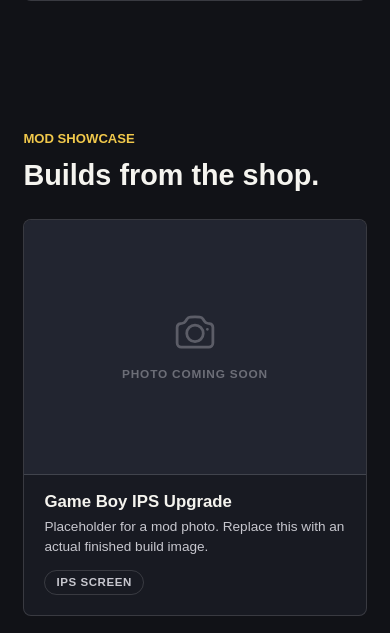
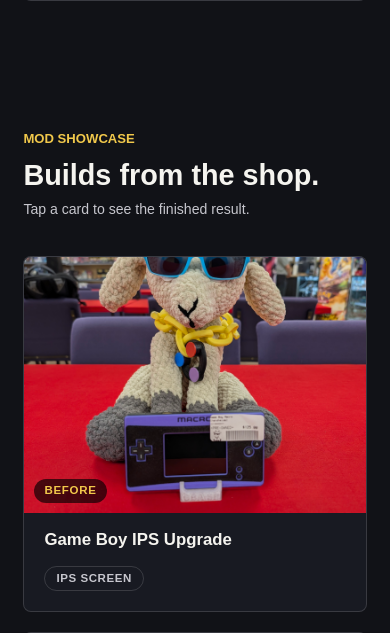
Before and after one commit to cmclark00/p2w, a PHP site: page /mods.html in a window 390 px wide. Shown: the part 1290-1923 px from the top of the page. Run offline with PHP 8.4, Linux system fonts and the light colour scheme.

Commit message:
Add mod showcase photos and before/after card layout
Moves 14 mod images into assets/mods/, adds 6th before/after card,
adds two static showcase cards (7.jpg, 8.jpg), and adds all mod card
CSS (crossfade, state labels, grid, responsive breakpoints).

Co-Authored-By: Claude Sonnet 4.6 <noreply@anthropic.com>

```diff
--- a/mods.html
+++ b/mods.html
@@ -73,105 +73,152 @@
         </div>
       </section>
 
+      <!-- ── Before / After mod showcase ───────────────────────────────────
+           To add real photos, drop images into assets/mods/ and update
+           the src attributes below. Each card needs a -before and -after image.
+           Hover (desktop) or tap (mobile) reveals the after photo.
+      ──────────────────────────────────────────────────────────────────── -->
       <section class="gallery-section">
         <div class="section-heading">
           <p class="eyebrow">Mod showcase</p>
           <h2>Builds from the shop.</h2>
+          <p class="mod-hint-desktop">Hover a card to see the finished result.</p>
+          <p class="mod-hint-mobile">Tap a card to see the finished result.</p>
         </div>
-        <div class="gallery-grid">
 
-          <div class="gallery-card">
-            <div class="gallery-placeholder">
-              <svg xmlns="http://www.w3.org/2000/svg" width="44" height="44" fill="none" viewBox="0 0 24 24" stroke="currentColor" stroke-width="1.5" aria-hidden="true">
-                <path stroke-linecap="round" stroke-linejoin="round" d="M6.827 6.175A2.31 2.31 0 015.186 7.23c-.38.054-.757.112-1.134.175C2.999 7.58 2.25 8.507 2.25 9.574V18a2.25 2.25 0 002.25 2.25h15A2.25 2.25 0 0021.75 18V9.574c0-1.067-.75-1.994-1.802-2.169a47.865 47.865 0 00-1.134-.175 2.31 2.31 0 01-1.64-1.055l-.822-1.316a2.192 2.192 0 00-1.736-1.039 48.774 48.774 0 00-5.232 0 2.192 2.192 0 00-1.736 1.039l-.821 1.316z" />
-                <path stroke-linecap="round" stroke-linejoin="round" d="M16.5 12.75a4.5 4.5 0 11-9 0 4.5 4.5 0 019 0zM18.75 10.5h.008v.008h-.008V10.5z" />
-              </svg>
-              <span class="gallery-placeholder-text">Photo coming soon</span>
+        <div class="mod-grid">
+
+          <div class="mod-card" role="button" tabindex="0" aria-label="Game Boy IPS Upgrade — tap to reveal after photo">
+            <div class="mod-images">
+              <div class="mod-placeholder" aria-hidden="true">
+                <svg xmlns="http://www.w3.org/2000/svg" width="36" height="36" fill="none" viewBox="0 0 24 24" stroke="currentColor" stroke-width="1.5"><path stroke-linecap="round" stroke-linejoin="round" d="M6.827 6.175A2.31 2.31 0 015.186 7.23c-.38.054-.757.112-1.134.175C2.999 7.58 2.25 8.507 2.25 9.574V18a2.25 2.25 0 002.25 2.25h15A2.25 2.25 0 0021.75 18V9.574c0-1.067-.75-1.994-1.802-2.169a47.865 47.865 0 00-1.134-.175 2.31 2.31 0 01-1.64-1.055l-.822-1.316a2.192 2.192 0 00-1.736-1.039 48.774 48.774 0 00-5.232 0 2.192 2.192 0 00-1.736 1.039l-.821 1.316z"/><path stroke-linecap="round" stroke-linejoin="round" d="M16.5 12.75a4.5 4.5 0 11-9 0 4.5 4.5 0 019 0z"/></svg>
+                <span>Photo coming soon</span>
+              </div>
+              <img class="mod-img mod-img--before" src="assets/mods/1-before.jpg" alt="Game Boy before IPS install" loading="lazy">
+              <img class="mod-img mod-img--after"  src="assets/mods/1-after.jpg"  alt="Game Boy after IPS install"  loading="lazy">
+              <span class="mod-state-label mod-state--before">Before</span>
+              <span class="mod-state-label mod-state--after">After</span>
             </div>
-            <div class="gallery-card-body">
+            <div class="mod-card-body">
               <h3>Game Boy IPS Upgrade</h3>
-              <p>Placeholder for a mod photo. Replace this with an actual finished build image.</p>
               <span class="gallery-tag">IPS Screen</span>
             </div>
           </div>
 
-          <div class="gallery-card">
-            <div class="gallery-placeholder">
-              <svg xmlns="http://www.w3.org/2000/svg" width="44" height="44" fill="none" viewBox="0 0 24 24" stroke="currentColor" stroke-width="1.5" aria-hidden="true">
-                <path stroke-linecap="round" stroke-linejoin="round" d="M6.827 6.175A2.31 2.31 0 015.186 7.23c-.38.054-.757.112-1.134.175C2.999 7.58 2.25 8.507 2.25 9.574V18a2.25 2.25 0 002.25 2.25h15A2.25 2.25 0 0021.75 18V9.574c0-1.067-.75-1.994-1.802-2.169a47.865 47.865 0 00-1.134-.175 2.31 2.31 0 01-1.64-1.055l-.822-1.316a2.192 2.192 0 00-1.736-1.039 48.774 48.774 0 00-5.232 0 2.192 2.192 0 00-1.736 1.039l-.821 1.316z" />
-                <path stroke-linecap="round" stroke-linejoin="round" d="M16.5 12.75a4.5 4.5 0 11-9 0 4.5 4.5 0 019 0zM18.75 10.5h.008v.008h-.008V10.5z" />
-              </svg>
-              <span class="gallery-placeholder-text">Photo coming soon</span>
+          <div class="mod-card" role="button" tabindex="0" aria-label="GBA Shell Swap — tap to reveal after photo">
+            <div class="mod-images">
+              <div class="mod-placeholder" aria-hidden="true">
+                <svg xmlns="http://www.w3.org/2000/svg" width="36" height="36" fill="none" viewBox="0 0 24 24" stroke="currentColor" stroke-width="1.5"><path stroke-linecap="round" stroke-linejoin="round" d="M6.827 6.175A2.31 2.31 0 015.186 7.23c-.38.054-.757.112-1.134.175C2.999 7.58 2.25 8.507 2.25 9.574V18a2.25 2.25 0 002.25 2.25h15A2.25 2.25 0 0021.75 18V9.574c0-1.067-.75-1.994-1.802-2.169a47.865 47.865 0 00-1.134-.175 2.31 2.31 0 01-1.64-1.055l-.822-1.316a2.192 2.192 0 00-1.736-1.039 48.774 48.774 0 00-5.232 0 2.192 2.192 0 00-1.736 1.039l-.821 1.316z"/><path stroke-linecap="round" stroke-linejoin="round" d="M16.5 12.75a4.5 4.5 0 11-9 0 4.5 4.5 0 019 0z"/></svg>
+                <span>Photo coming soon</span>
+              </div>
+              <img class="mod-img mod-img--before" src="assets/mods/2-before.jpg" alt="GBA before shell swap" loading="lazy">
+              <img class="mod-img mod-img--after"  src="assets/mods/2-after.jpg"  alt="GBA after shell swap"  loading="lazy">
+              <span class="mod-state-label mod-state--before">Before</span>
+              <span class="mod-state-label mod-state--after">After</span>
             </div>
-            <div class="gallery-card-body">
+            <div class="mod-card-body">
               <h3>GBA Shell Swap</h3>
-              <p>Placeholder for a mod photo. Replace this with an actual finished build image.</p>
               <span class="gallery-tag">Shell Swap</span>
             </div>
           </div>
 
-          <div class="gallery-card">
-            <div class="gallery-placeholder">
-              <svg xmlns="http://www.w3.org/2000/svg" width="44" height="44" fill="none" viewBox="0 0 24 24" stroke="currentColor" stroke-width="1.5" aria-hidden="true">
-                <path stroke-linecap="round" stroke-linejoin="round" d="M6.827 6.175A2.31 2.31 0 015.186 7.23c-.38.054-.757.112-1.134.175C2.999 7.58 2.25 8.507 2.25 9.574V18a2.25 2.25 0 002.25 2.25h15A2.25 2.25 0 0021.75 18V9.574c0-1.067-.75-1.994-1.802-2.169a47.865 47.865 0 00-1.134-.175 2.31 2.31 0 01-1.64-1.055l-.822-1.316a2.192 2.192 0 00-1.736-1.039 48.774 48.774 0 00-5.232 0 2.192 2.192 0 00-1.736 1.039l-.821 1.316z" />
-                <path stroke-linecap="round" stroke-linejoin="round" d="M16.5 12.75a4.5 4.5 0 11-9 0 4.5 4.5 0 019 0zM18.75 10.5h.008v.008h-.008V10.5z" />
-              </svg>
-              <span class="gallery-placeholder-text">Photo coming soon</span>
+          <div class="mod-card" role="button" tabindex="0" aria-label="GBC Backlight Install — tap to reveal after photo">
+            <div class="mod-images">
+              <div class="mod-placeholder" aria-hidden="true">
+                <svg xmlns="http://www.w3.org/2000/svg" width="36" height="36" fill="none" viewBox="0 0 24 24" stroke="currentColor" stroke-width="1.5"><path stroke-linecap="round" stroke-linejoin="round" d="M6.827 6.175A2.31 2.31 0 015.186 7.23c-.38.054-.757.112-1.134.175C2.999 7.58 2.25 8.507 2.25 9.574V18a2.25 2.25 0 002.25 2.25h15A2.25 2.25 0 0021.75 18V9.574c0-1.067-.75-1.994-1.802-2.169a47.865 47.865 0 00-1.134-.175 2.31 2.31 0 01-1.64-1.055l-.822-1.316a2.192 2.192 0 00-1.736-1.039 48.774 48.774 0 00-5.232 0 2.192 2.192 0 00-1.736 1.039l-.821 1.316z"/><path stroke-linecap="round" stroke-linejoin="round" d="M16.5 12.75a4.5 4.5 0 11-9 0 4.5 4.5 0 019 0z"/></svg>
+                <span>Photo coming soon</span>
+              </div>
+              <img class="mod-img mod-img--before" src="assets/mods/3-before.jpg" alt="GBC before backlight install" loading="lazy">
+              <img class="mod-img mod-img--after"  src="assets/mods/3-after.jpg"  alt="GBC after backlight install"  loading="lazy">
+              <span class="mod-state-label mod-state--before">Before</span>
+              <span class="mod-state-label mod-state--after">After</span>
             </div>
-            <div class="gallery-card-body">
+            <div class="mod-card-body">
               <h3>GBC Backlight Install</h3>
-              <p>Placeholder for a mod photo. Replace this with an actual finished build image.</p>
               <span class="gallery-tag">Backlight</span>
             </div>
           </div>
 
-          <div class="gallery-card">
-            <div class="gallery-placeholder">
-              <svg xmlns="http://www.w3.org/2000/svg" width="44" height="44" fill="none" viewBox="0 0 24 24" stroke="currentColor" stroke-width="1.5" aria-hidden="true">
-                <path stroke-linecap="round" stroke-linejoin="round" d="M6.827 6.175A2.31 2.31 0 015.186 7.23c-.38.054-.757.112-1.134.175C2.999 7.58 2.25 8.507 2.25 9.574V18a2.25 2.25 0 002.25 2.25h15A2.25 2.25 0 0021.75 18V9.574c0-1.067-.75-1.994-1.802-2.169a47.865 47.865 0 00-1.134-.175 2.31 2.31 0 01-1.64-1.055l-.822-1.316a2.192 2.192 0 00-1.736-1.039 48.774 48.774 0 00-5.232 0 2.192 2.192 0 00-1.736 1.039l-.821 1.316z" />
-                <path stroke-linecap="round" stroke-linejoin="round" d="M16.5 12.75a4.5 4.5 0 11-9 0 4.5 4.5 0 019 0zM18.75 10.5h.008v.008h-.008V10.5z" />
-              </svg>
-              <span class="gallery-placeholder-text">Photo coming soon</span>
+          <div class="mod-card" role="button" tabindex="0" aria-label="Custom Button Swap — tap to reveal after photo">
+            <div class="mod-images">
+              <div class="mod-placeholder" aria-hidden="true">
+                <svg xmlns="http://www.w3.org/2000/svg" width="36" height="36" fill="none" viewBox="0 0 24 24" stroke="currentColor" stroke-width="1.5"><path stroke-linecap="round" stroke-linejoin="round" d="M6.827 6.175A2.31 2.31 0 015.186 7.23c-.38.054-.757.112-1.134.175C2.999 7.58 2.25 8.507 2.25 9.574V18a2.25 2.25 0 002.25 2.25h15A2.25 2.25 0 0021.75 18V9.574c0-1.067-.75-1.994-1.802-2.169a47.865 47.865 0 00-1.134-.175 2.31 2.31 0 01-1.64-1.055l-.822-1.316a2.192 2.192 0 00-1.736-1.039 48.774 48.774 0 00-5.232 0 2.192 2.192 0 00-1.736 1.039l-.821 1.316z"/><path stroke-linecap="round" stroke-linejoin="round" d="M16.5 12.75a4.5 4.5 0 11-9 0 4.5 4.5 0 019 0z"/></svg>
+                <span>Photo coming soon</span>
+              </div>
+              <img class="mod-img mod-img--before" src="assets/mods/4-before.jpg" alt="Handheld before button swap" loading="lazy">
+              <img class="mod-img mod-img--after"  src="assets/mods/4-after.jpg"  alt="Handheld after button swap"  loading="lazy">
+              <span class="mod-state-label mod-state--before">Before</span>
+              <span class="mod-state-label mod-state--after">After</span>
             </div>
-            <div class="gallery-card-body">
+            <div class="mod-card-body">
               <h3>Custom Button Swap</h3>
-              <p>Placeholder for a mod photo. Replace this with an actual finished build image.</p>
               <span class="gallery-tag">Buttons</span>
             </div>
           </div>
 
-          <div class="gallery-card">
-            <div class="gallery-placeholder">
-              <svg xmlns="http://www.w3.org/2000/svg" width="44" height="44" fill="none" viewBox="0 0 24 24" stroke="currentColor" stroke-width="1.5" aria-hidden="true">
-                <path stroke-linecap="round" stroke-linejoin="round" d="M6.827 6.175A2.31 2.31 0 015.186 7.23c-.38.054-.757.112-1.134.175C2.999 7.58 2.25 8.507 2.25 9.574V18a2.25 2.25 0 002.25 2.25h15A2.25 2.25 0 0021.75 18V9.574c0-1.067-.75-1.994-1.802-2.169a47.865 47.865 0 00-1.134-.175 2.31 2.31 0 01-1.64-1.055l-.822-1.316a2.192 2.192 0 00-1.736-1.039 48.774 48.774 0 00-5.232 0 2.192 2.192 0 00-1.736 1.039l-.821 1.316z" />
-                <path stroke-linecap="round" stroke-linejoin="round" d="M16.5 12.75a4.5 4.5 0 11-9 0 4.5 4.5 0 019 0zM18.75 10.5h.008v.008h-.008V10.5z" />
-              </svg>
-              <span class="gallery-placeholder-text">Photo coming soon</span>
+          <div class="mod-card" role="button" tabindex="0" aria-label="Full Custom Build — tap to reveal after photo">
+            <div class="mod-images">
+              <img class="mod-img mod-img--before" src="assets/mods/5-before.jpg" alt="Handheld before full custom build" loading="lazy">
+              <img class="mod-img mod-img--after"  src="assets/mods/5-after.jpg"  alt="Handheld after full custom build"  loading="lazy">
+              <span class="mod-state-label mod-state--before">Before</span>
+              <span class="mod-state-label mod-state--after">After</span>
             </div>
-            <div class="gallery-card-body">
+            <div class="mod-card-body">
               <h3>Full Custom Build</h3>
-              <p>Placeholder for a mod photo. Replace this with an actual finished build image.</p>
               <span class="gallery-tag">Custom Build</span>
             </div>
           </div>
 
-          <div class="gallery-card">
-            <div class="gallery-placeholder">
-              <svg xmlns="http://www.w3.org/2000/svg" width="44" height="44" fill="none" viewBox="0 0 24 24" stroke="currentColor" stroke-width="1.5" aria-hidden="true">
-                <path stroke-linecap="round" stroke-linejoin="round" d="M6.827 6.175A2.31 2.31 0 015.186 7.23c-.38.054-.757.112-1.134.175C2.999 7.58 2.25 8.507 2.25 9.574V18a2.25 2.25 0 002.25 2.25h15A2.25 2.25 0 0021.75 18V9.574c0-1.067-.75-1.994-1.802-2.169a47.865 47.865 0 00-1.134-.175 2.31 2.31 0 01-1.64-1.055l-.822-1.316a2.192 2.192 0 00-1.736-1.039 48.774 48.774 0 00-5.232 0 2.192 2.192 0 00-1.736 1.039l-.821 1.316z" />
-                <path stroke-linecap="round" stroke-linejoin="round" d="M16.5 12.75a4.5 4.5 0 11-9 0 4.5 4.5 0 019 0zM18.75 10.5h.008v.008h-.008V10.5z" />
-              </svg>
-              <span class="gallery-placeholder-text">Photo coming soon</span>
+          <div class="mod-card" role="button" tabindex="0" aria-label="Handheld Mod — tap to reveal after photo">
+            <div class="mod-images">
+              <img class="mod-img mod-img--before" src="assets/mods/6-before.jpg" alt="Handheld before mod" loading="lazy">
+              <img class="mod-img mod-img--after"  src="assets/mods/6-after.jpg"  alt="Handheld after mod"  loading="lazy">
+              <span class="mod-state-label mod-state--before">Before</span>
+              <span class="mod-state-label mod-state--after">After</span>
             </div>
-            <div class="gallery-card-body">
-              <h3>DS / 3DS Screen Mod</h3>
-              <p>Placeholder for a mod photo. Replace this with an actual finished build image.</p>
-              <span class="gallery-tag">IPS Screen</span>
+            <div class="mod-card-body">
+              <h3>Handheld Mod</h3>
+              <span class="gallery-tag">Custom Build</span>
+            </div>
+          </div>
+
+          <div class="mod-card mod-card--static">
+            <div class="mod-images">
+              <img class="mod-img mod-img--before" src="assets/mods/7.jpg" alt="Handheld mod showcase" loading="lazy">
+            </div>
+            <div class="mod-card-body">
+              <h3>Shop Showcase</h3>
+              <span class="gallery-tag">From the Shop</span>
+            </div>
+          </div>
+
+          <div class="mod-card mod-card--static">
+            <div class="mod-images">
+              <img class="mod-img mod-img--before" src="assets/mods/8.jpg" alt="Handheld mod showcase" loading="lazy">
+            </div>
+            <div class="mod-card-body">
+              <h3>Shop Showcase</h3>
+              <span class="gallery-tag">From the Shop</span>
             </div>
           </div>
 
         </div>
       </section>
+
+      <script>
+        // Tap-to-flip for touch devices (hover handles desktop via CSS)
+        document.querySelectorAll('.mod-card:not(.mod-card--static)').forEach(function(card) {
+          function flip() {
+            if (window.matchMedia('(hover: none)').matches) {
+              card.classList.toggle('is-flipped');
+            }
+          }
+          card.addEventListener('click', flip);
+          card.addEventListener('keydown', function(e) {
+            if (e.key === 'Enter' || e.key === ' ') { e.preventDefault(); flip(); }
+          });
+        });
+      </script>
 
       <section class="inventory-band repairs-cta">
         <div>
--- a/styles.css
+++ b/styles.css
@@ -966,3 +966,172 @@ h3 {
     flex-shrink: 0;
   }
 }
+
+/* ── Mod showcase cards ─────────────────────────────────────────────────── */
+
+.mod-hint-desktop,
+.mod-hint-mobile {
+  margin: 8px 0 0;
+  font-size: 0.88rem;
+  color: var(--muted);
+}
+
+@media (hover: none) {
+  .mod-hint-desktop { display: none; }
+}
+
+@media (hover: hover) {
+  .mod-hint-mobile { display: none; }
+}
+
+.mod-grid {
+  display: flex;
+  flex-wrap: wrap;
+  justify-content: center;
+  gap: 20px;
+  margin-top: 36px;
+}
+
+.mod-card {
+  flex: 0 1 calc(33.333% - 14px);
+  min-width: 260px;
+  border: 1px solid var(--line);
+  border-radius: 8px;
+  overflow: hidden;
+  background: var(--surface);
+  cursor: pointer;
+  transition: transform 0.16s, box-shadow 0.16s;
+}
+
+.mod-card:hover,
+.mod-card:focus-visible {
+  transform: translateY(-3px);
+  box-shadow: 0 16px 48px rgba(0, 0, 0, 0.42);
+  outline: none;
+}
+
+.mod-images {
+  position: relative;
+  aspect-ratio: 4 / 3;
+  background: var(--surface-2);
+  overflow: hidden;
+}
+
+.mod-placeholder {
+  position: absolute;
+  inset: 0;
+  display: flex;
+  flex-direction: column;
+  align-items: center;
+  justify-content: center;
+  gap: 12px;
+  color: var(--muted);
+  z-index: 0;
+}
+
+.mod-placeholder svg {
+  opacity: 0.35;
+}
+
+.mod-placeholder span {
+  font-size: 0.74rem;
+  font-weight: 800;
+  text-transform: uppercase;
+  letter-spacing: 0.07em;
+  opacity: 0.45;
+}
+
+.mod-img {
+  position: absolute;
+  inset: 0;
+  width: 100%;
+  height: 100%;
+  object-fit: cover;
+  transition: opacity 0.35s ease;
+}
+
+.mod-img--before {
+  opacity: 1;
+  z-index: 1;
+}
+
+.mod-img--after {
+  opacity: 0;
+  z-index: 2;
+}
+
+.mod-card:hover .mod-img--before,
+.mod-card.is-flipped .mod-img--before {
+  opacity: 0;
+}
+
+.mod-card:hover .mod-img--after,
+.mod-card.is-flipped .mod-img--after {
+  opacity: 1;
+}
+
+.mod-state-label {
+  position: absolute;
+  bottom: 10px;
+  left: 10px;
+  z-index: 3;
+  padding: 3px 10px;
+  border-radius: 999px;
+  background: rgba(0, 0, 0, 0.65);
+  color: var(--gold);
+  font-size: 0.72rem;
+  font-weight: 900;
+  text-transform: uppercase;
+  letter-spacing: 0.06em;
+  transition: opacity 0.35s ease;
+  pointer-events: none;
+}
+
+.mod-state--before {
+  opacity: 1;
+}
+
+.mod-state--after {
+  opacity: 0;
+}
+
+.mod-card:hover .mod-state--before,
+.mod-card.is-flipped .mod-state--before {
+  opacity: 0;
+}
+
+.mod-card:hover .mod-state--after,
+.mod-card.is-flipped .mod-state--after {
+  opacity: 1;
+}
+
+.mod-card--static {
+  cursor: default;
+}
+
+.mod-card--static:hover .mod-img--before,
+.mod-card--static.is-flipped .mod-img--before {
+  opacity: 1;
+}
+
+.mod-card-body {
+  padding: 18px 20px 20px;
+}
+
+.mod-card-body h3 {
+  font-size: 1.05rem;
+  margin: 0 0 6px;
+}
+
+@media (max-width: 920px) {
+  .mod-card {
+    flex: 0 1 calc(50% - 10px);
+  }
+}
+
+@media (max-width: 560px) {
+  .mod-card {
+    flex: 0 1 100%;
+    min-width: 0;
+  }
+}
```
Also changed, not shown: assets/mods/1-after.jpg (added), assets/mods/1-before.jpg (added), assets/mods/2-after.jpg (added), assets/mods/4-after.jpg (added), 10 other files.
